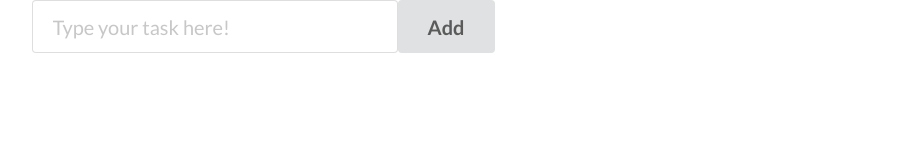
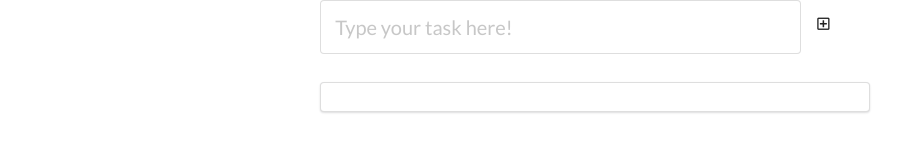
Before and after one commit to azermasimov/react-ToDo-app, a React app: page / in a window 1280 px wide. Shown: the whole page, without its empty margins (45-946 px from the left). Built offline with nearby package versions, Linux system fonts and the light colour scheme.

Commit message:
added delete button

```diff
--- a/src/components/App.css
+++ b/src/components/App.css
@@ -2,6 +2,7 @@ input {
   font-size: 20px !important;
 }
 
-button {
-  font-size: 20px !important;
+.plus {
+  font-size: 3y5px !important;
+  cursor: pointer;
 }
--- a/src/components/App.js
+++ b/src/components/App.js
@@ -1,50 +1,46 @@
-import React from 'react';
+import React, { useState } from 'react';
 import ToDo from './ToDo';
 import './App.css';
 
-class App extends React.Component {
-    state = {
-        willPushToList: "",     // push to list arr
-        list: [],
+const App = () => {
+    const [todo, setTodo] = useState("");
+    const [todos, setTodos] = useState([]);
+
+    const handleInput = (e) => {
+        e.preventDefault();
+        setTodos([...todos, todo]);
+        setTodo("");
     }
 
-    handleInput = (e) => {
-        // console.log(this.state.list);
-        e.preventDefault();
-        const list = [...this.state.list];
-        list.push(this.state.willPushToList);
-
-        console.log(list);
-
-        this.setState({
-            willPushToList: "",
-            list,
-        });
+    const deleteItem = (index) => {
+        const deleted = [...todos];
+        setTodos(deleted.filter((item) => deleted.indexOf(item) !== index));
     }
 
-    render() {
     return(
-            <div className="ui container">
-                    <div className="ui form">
-                        <form className="ui input">
+        <div className="ui form two column centered grid container">
+            <div className="two column centered row segment">
+                <form className="ui grid column">
                     <input
                         type="text"
-                                className=""
+                        className="left floated fourteen wide column"
                         placeholder="Type your task here!"
-                                value={this.state.willPushToList}
-                                onChange={(e) => this.setState({ willPushToList: e.target.value})}
+                        value={todo}
+                        onChange={(e) => setTodo(e.target.value)}
                     />
-                            <button className="ui button" onClick={this.handleInput} >
-                                Add
-                            </button>
+                    <div className="right floated two wide column">
+                        <i className="plus square outline icon" onClick={handleInput} ></i>
+                    </div>
                 </form>
             </div>
-                    <div className="">
-                        <ToDo listItems={this.state.list} />
+            <div className="column">
+                <ToDo
+                    listItems={todos}
+                    deleteItem={deleteItem}
+                />
             </div>
         </div>
         );
     }
-}
 
 export default App;
--- a/src/components/ToDo.css
+++ b/src/components/ToDo.css
@@ -1,7 +1,16 @@
+/* body {
+  background: lightblue !important;
+} */
+
 label {
   font-size: 20px !important;
 }
 
-ul {
+ul > li {
   list-style-type: none !important;
 }
+
+.times {
+  font-size: 25px !important;
+  cursor: pointer !important;
+}
--- a/src/components/ToDo.js
+++ b/src/components/ToDo.js
@@ -2,14 +2,23 @@ import './ToDo.css';
 
 const ToDo = (props) => {
     return (
-        <ul className="ui list">
+        <ul className="ui segment">
             {
                 props.listItems.map((item, index) => {
+                    const onClickCallBack = () => {
+                        props.deleteItem(index);
+                    }
+
                     return(
-                        <li key={index}>
-                            <div className="ui checkbox">
-                                <input type="checkbox" />
-                                <label>{item}</label>
+                        <li key={index} className="">
+                            <div className="ui grid">
+                                <div className="ui checkbox left floated five wide column">
+                                    <input type="checkbox" />
+                                    <label>{item}</label>
+                                </div>
+                                <div className="right floated five wide column" onClick={onClickCallBack} >
+                                    <i class="times circle outline icon"></i>
+                                </div>
                             </div>
                         </li>
                     );
```
Lines whose indentation alone changed are shown as unchanged.
